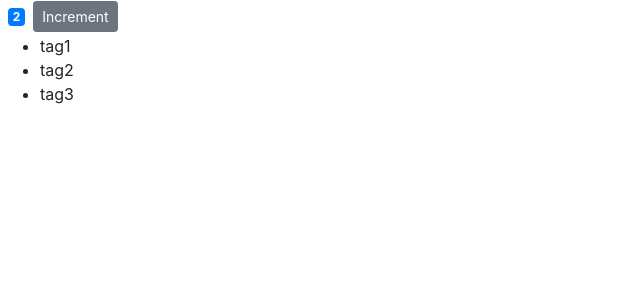
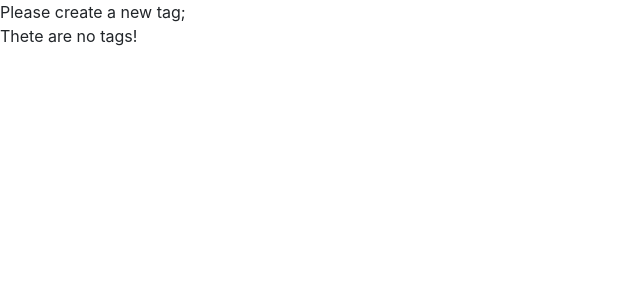
Before and after one commit to Marrri4ka/Counter_App, a React (Create React App) app: page / in a window 1280 px wide. Shown: the top 300 px of the page, without its empty margins (0-640 px from the left). Built offline with nearby package versions, Linux system fonts and the light colour scheme.

Commit message:
conditional rendering

```diff
--- a/src/components/counter.jsx
+++ b/src/components/counter.jsx
@@ -2,37 +2,28 @@
 class Counter extends Component {
     state={
         count: 2,
-        tags:['tag1', 'tag2', 'tag3']
+        tags:[]
 
     };
-
+    renderTags(){
+        if(this.state.tags.length === 0) return <p>Thete are no tags!</p>;
+    return <ul>{this.state.tags.map(tag=> <li key={tag}>{tag}</li>)}</ul>;
+    }
 
 
     render() {
 
-
         return (
         <div>
-
-         <span  className={this.getBadge1Classes()}>{this.formatCount()}
-         </span>
-         <button className="btn btn-secondary btn-sm">Increment</button>
-         <ul>{this.state.tags.map(tag=> <li key={tag}>{tag}</li>)}</ul>
+        {this.state.tags.length===0 && 'Please create a new tag'};
+         {this.renderTags()}
          </div>
         );
+
     }
 
-    getBadge1Classes() {
-        let classes = "badge m-2 badge-";
-        classes += this.state.count === 0 ? "warning" : "primary";
-        return classes;
+
     }
-
-        formatCount(){
-            const {count} = this.state;
-            return count === 0? "Zero": count;
-        }
-    };
 
 
 export default Counter;
```
